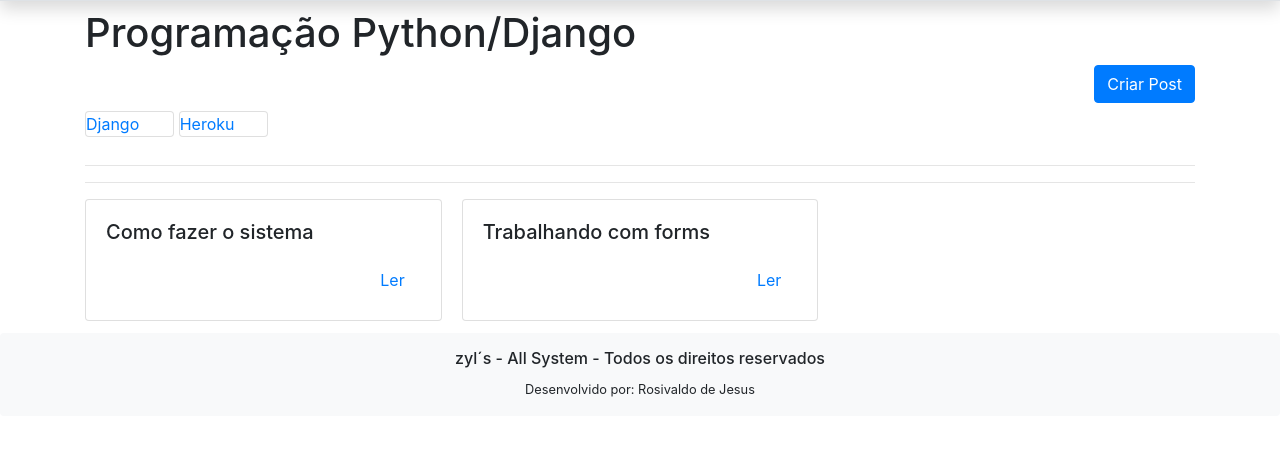
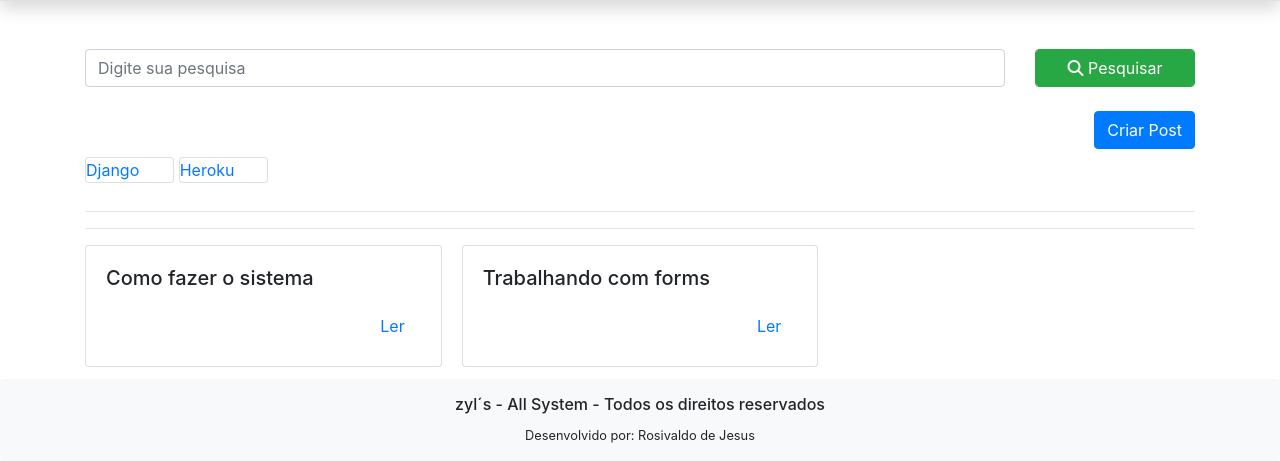
Before and after one commit to Rosivaldojesus/zyls, a Django app: template apps/blog/templates/blog/index.html in a window 1280 px wide. Shown: the part 56-517 px from the top of the page. Run offline with Django 3.2, Linux system fonts and the light colour scheme; the template is opened without the code that fills it: values that come from a table or form of the project are taken from there, others are empty; data comes from the database, SQL or seed files in the repository; parts of the project's set-up code (start-up, migrations or seed data) failed here and were passed over; some libraries are stand-ins or nearby versions.

Commit message:
Campo pesquisa em blog

```diff
--- a/apps/blog/templates/blog/index.html
+++ b/apps/blog/templates/blog/index.html
@@ -6,11 +6,24 @@
 {% block main %}
 <div class="container">
 
-    <!-- INÍCIO Título da página -->
-    <div class="mt-2 mb-2">
-        <h1>Programação Python/Django</h1>
-    </div>
-    <!-- FIM Título da página -->
+    <!-- INÍCIO  Campo de Pesquisas-->
+        <div class="mt-5">
+            <form method="GET">
+            <div class="row">
+                <div class="form-group col-10">
+                    <input type="search" class="form-control"  placeholder="Digite sua pesquisa"
+                            name="q" value="{{ request.GET.q }}">
+                </div>
+                <div class="form-group col-2">
+                    <button class=" form-control btn-success">
+                        <i class="fas fa-search"></i>
+                        Pesquisar
+                    </button>
+                </div>
+            </div>
+        </form>
+        </div>
+	<!-- FIM Campo de Pesquisas-->
 
     <!-- INÍCIO Messagens -->
     <div>
```
Also changed, not shown: apps/blog/views.py (+8 -1 lines).
